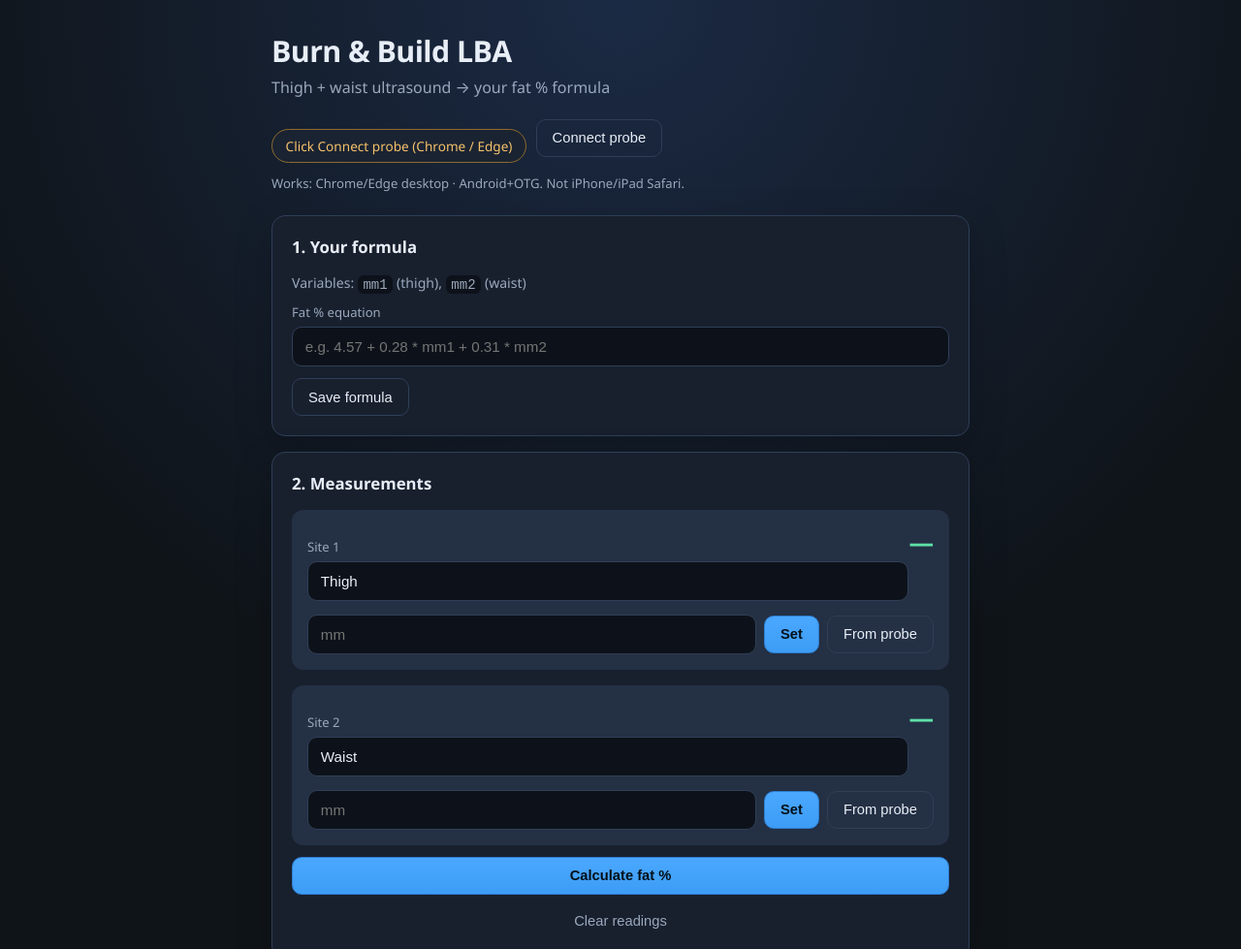
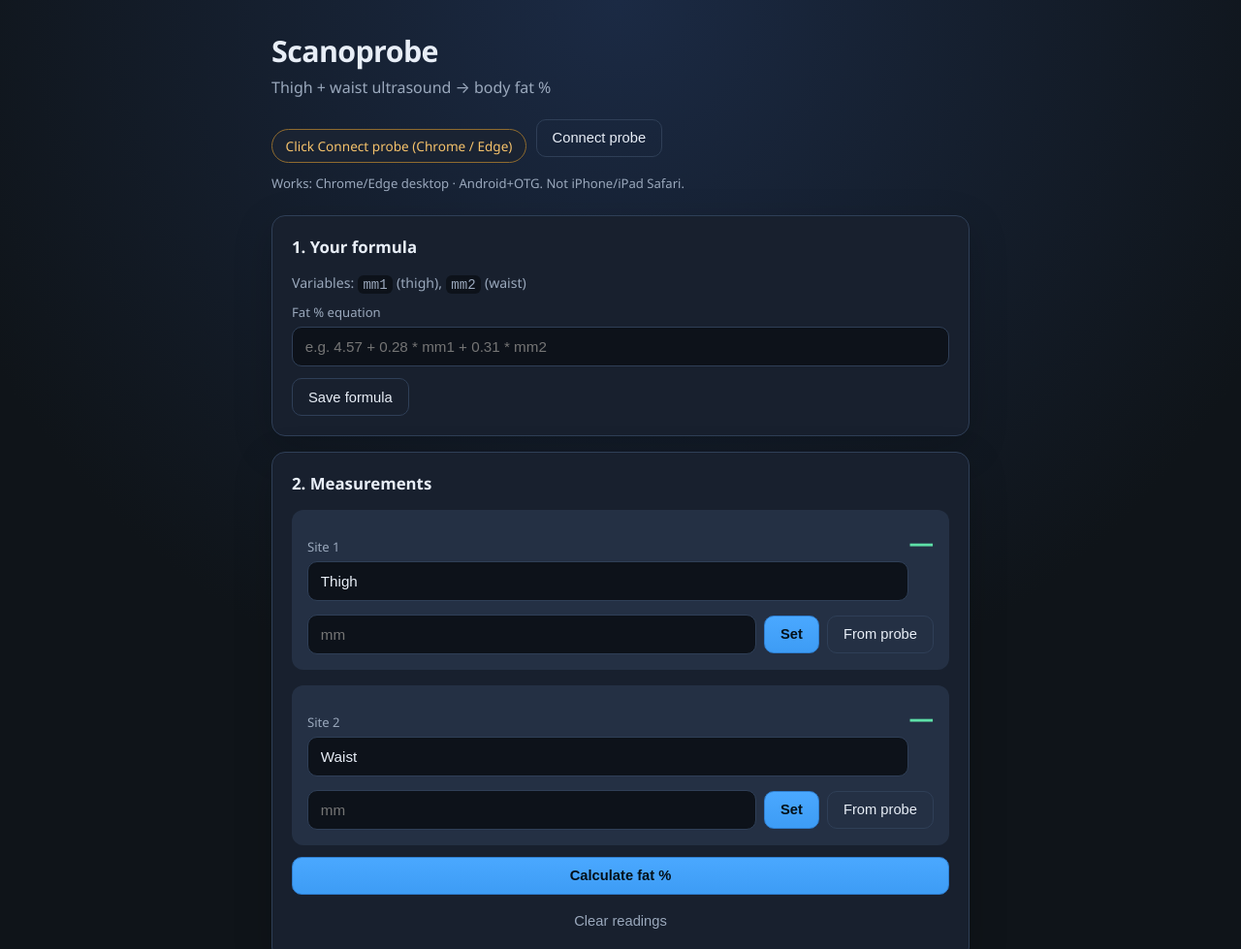
Before and after one commit to koryedwards-del/scanoprobe, a plain HTML site: page web/index.html in a window 1280 px wide. Shown: the top 979 px of the page at 97% size. Drawn offline with Linux system fonts and the light colour scheme.

Commit message:
Rebrand UI and docs to Scanoprobe

```diff
--- a/web/index.html
+++ b/web/index.html
@@ -5,15 +5,15 @@
   <meta name="viewport" content="width=device-width, initial-scale=1.0, viewport-fit=cover">
   <meta name="theme-color" content="#0f1419">
   <meta name="apple-mobile-web-app-capable" content="yes">
-  <title>Burn &amp; Build LBA</title>
+  <title>Scanoprobe</title>
   <link rel="stylesheet" href="style.css">
   <link rel="manifest" href="manifest.webmanifest">
 </head>
 <body>
   <main class="container">
     <header>
-      <h1>Burn &amp; Build LBA</h1>
-      <p class="subtitle">Thigh + waist ultrasound → your fat % formula</p>
+      <h1>Scanoprobe</h1>
+      <p class="subtitle">Thigh + waist ultrasound → body fat %</p>
       <div class="header-actions">
         <div id="device-status" class="status-pill">Loading…</div>
         <button type="button" class="btn secondary" id="connect-probe">Connect probe</button>
```
Also changed, not shown: templates/index.html (+4 -4 lines), static/manifest.webmanifest, web/manifest.webmanifest, 1 other file.
